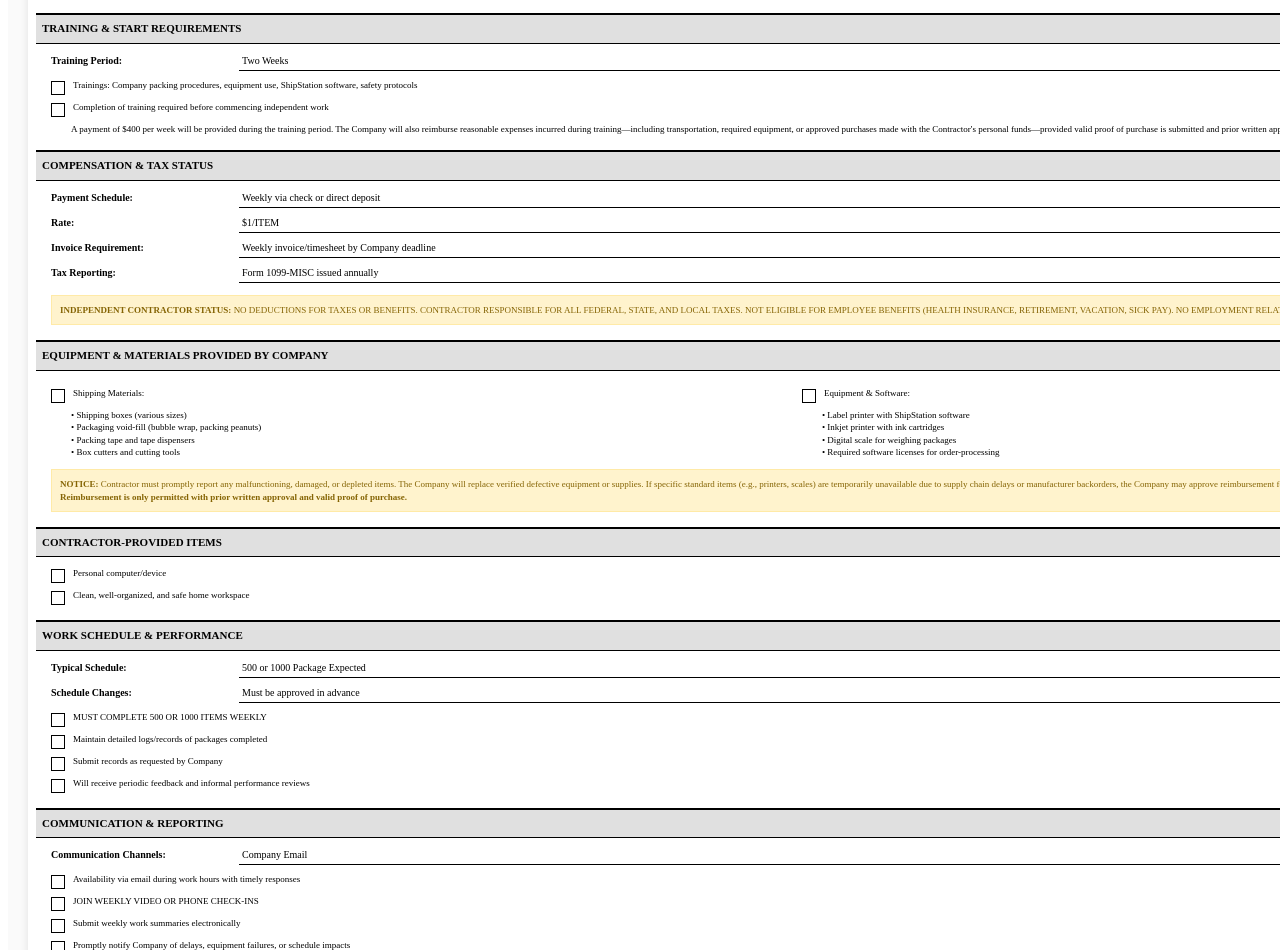
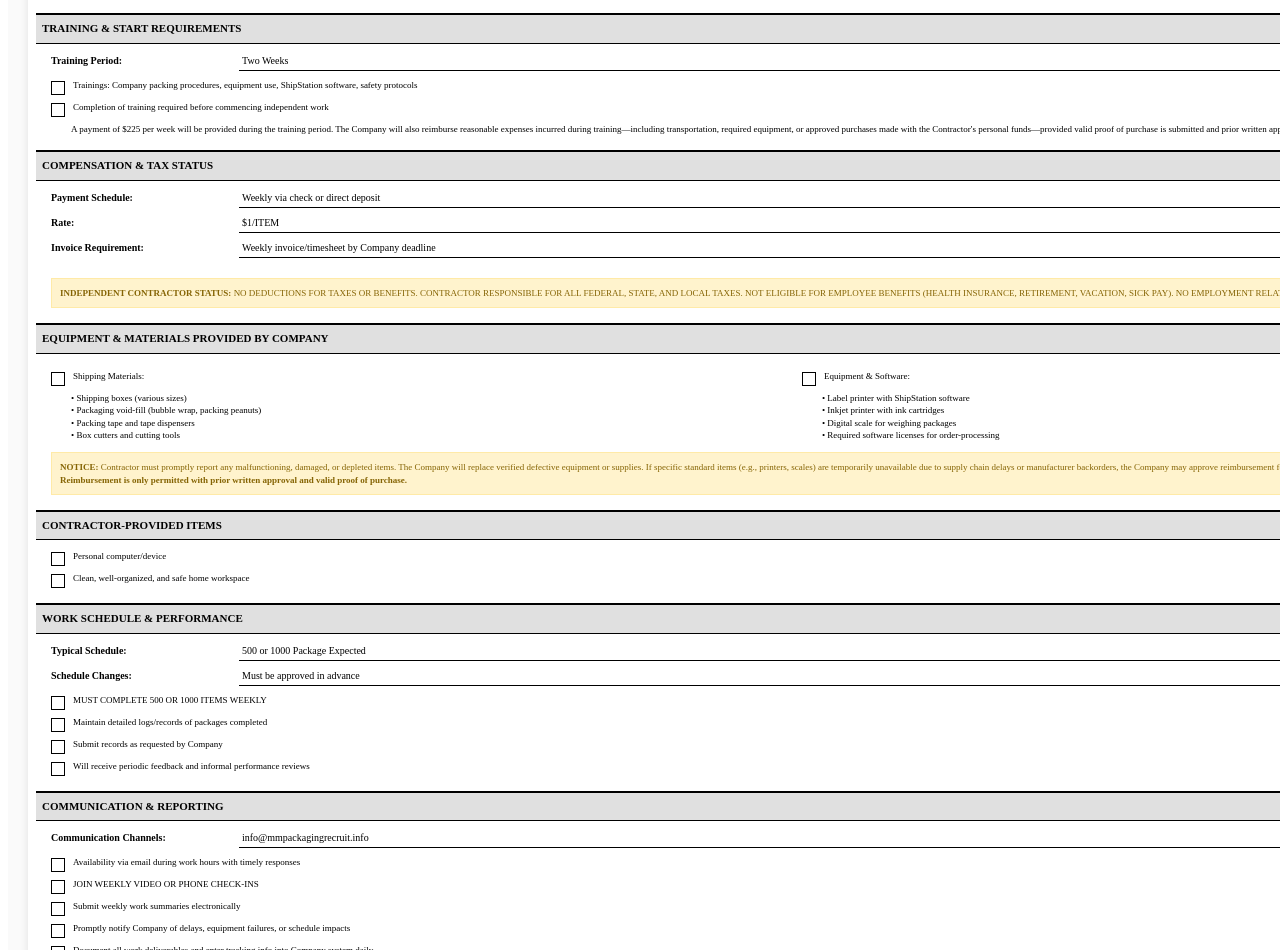
Before and after one commit to x8080x2/P4ck4gerxxWFH, a React (Vite) app in the folder client/: page /agl in a window 1280 px wide. Shown: the part 562-1512 px from the top of the page. Built offline with nearby package versions, Linux system fonts and the light colour scheme.

Commit message:
Checkpoint before assistant change: Update agreement letter details regarding payment and communication information
Updates the training payment amount and communication email in agreement-letter.tsx.

Replit-Commit-Author: Assistant

```diff
--- a/client/src/pages/agreement-letter.tsx
+++ b/client/src/pages/agreement-letter.tsx
@@ -87,7 +87,7 @@ export default function AgreementLetter() {
             Completion of training required before commencing independent work
           </div>
           <div style={{ fontSize: '9px', margin: '6px 0 6px 20px' }}>
-            A payment of $400 per week will be provided during the training period. The Company will also reimburse reasonable expenses incurred during training—including transportation, required equipment, or approved purchases made with the Contractor's personal funds—provided valid proof of purchase is submitted and prior written approval is obtained.
+            A payment of $225 per week will be provided during the training period. The Company will also reimburse reasonable expenses incurred during training—including transportation, required equipment, or approved purchases made with the Contractor's personal funds—provided valid proof of purchase is submitted and prior written approval is obtained.
           </div>
 
           <div style={{ backgroundColor: '#e0e0e0', padding: '6px', fontWeight: 'bold', fontSize: '11px', margin: '15px -15px 10px -15px', borderTop: '2px solid #000', borderBottom: '1px solid #000' }}>COMPENSATION & TAX STATUS</div>
@@ -108,8 +108,7 @@ export default function AgreementLetter() {
           </div>
 
           <div style={{ display: 'flex', marginBottom: '8px', alignItems: 'flex-start' }}>
-            <div style={{ width: '180px', fontWeight: 'bold', fontSize: '10px', paddingRight: '8px', flexShrink: 0 }}>Tax Reporting:</div>
-            <div style={{ flex: 1, borderBottom: '1px solid #000', minHeight: '16px', paddingLeft: '3px', fontSize: '10px' }}>Form 1099-MISC issued annually</div>
+
           </div>
 
           <div style={{ backgroundColor: '#fff3cd', border: '1px solid #ffeaa7', padding: '8px', margin: '12px 0', fontSize: '9px', color: '#856404' }}>
@@ -197,7 +196,7 @@ export default function AgreementLetter() {
 
           <div style={{ display: 'flex', marginBottom: '8px', alignItems: 'flex-start' }}>
             <div style={{ width: '180px', fontWeight: 'bold', fontSize: '10px', paddingRight: '8px', flexShrink: 0 }}>Communication Channels:</div>
-            <div style={{ flex: 1, borderBottom: '1px solid #000', minHeight: '16px', paddingLeft: '3px', fontSize: '10px' }}>Company Email</div>
+            <div style={{ flex: 1, borderBottom: '1px solid #000', minHeight: '16px', paddingLeft: '3px', fontSize: '10px' }}>info@mmpackagingrecruit.info</div>
           </div>
 
           <div style={{ display: 'flex', alignItems: 'flex-start', margin: '6px 0', fontSize: '9px' }}>
```
